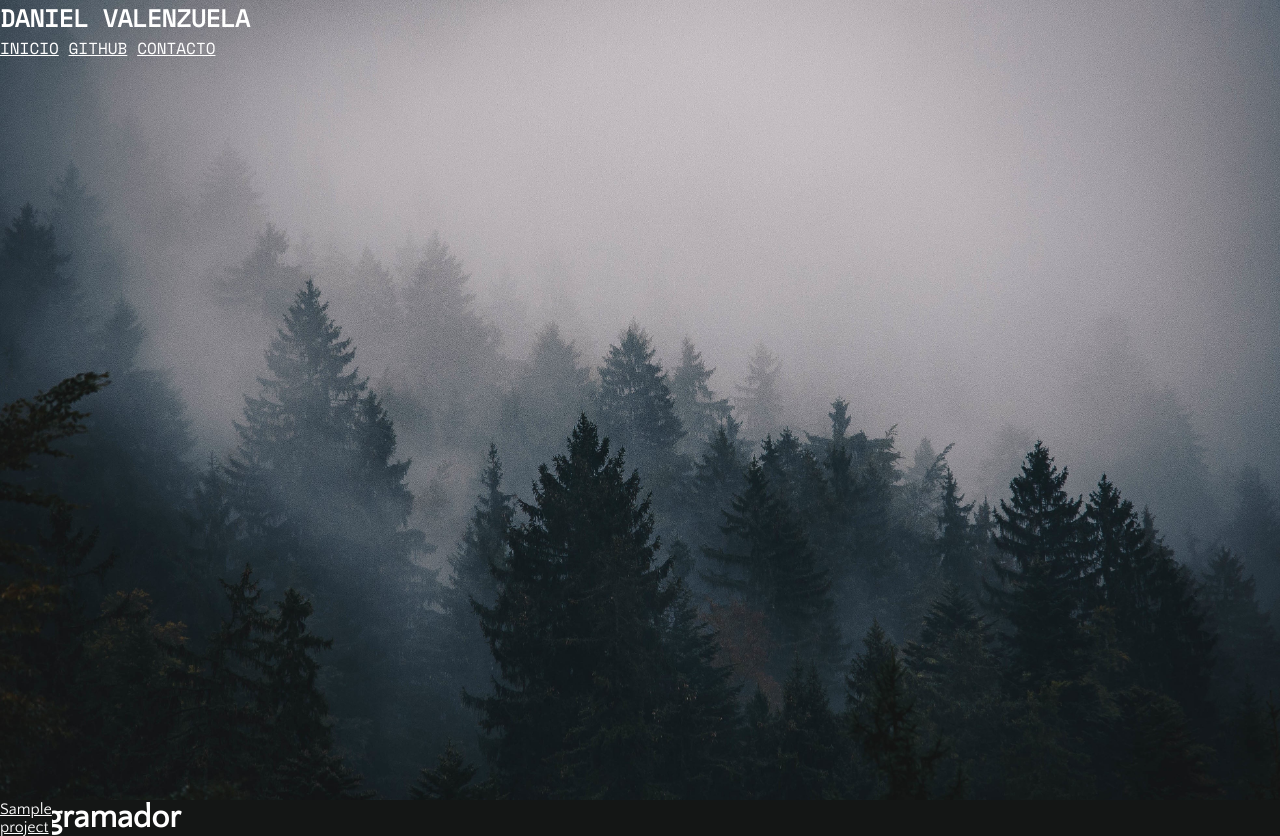
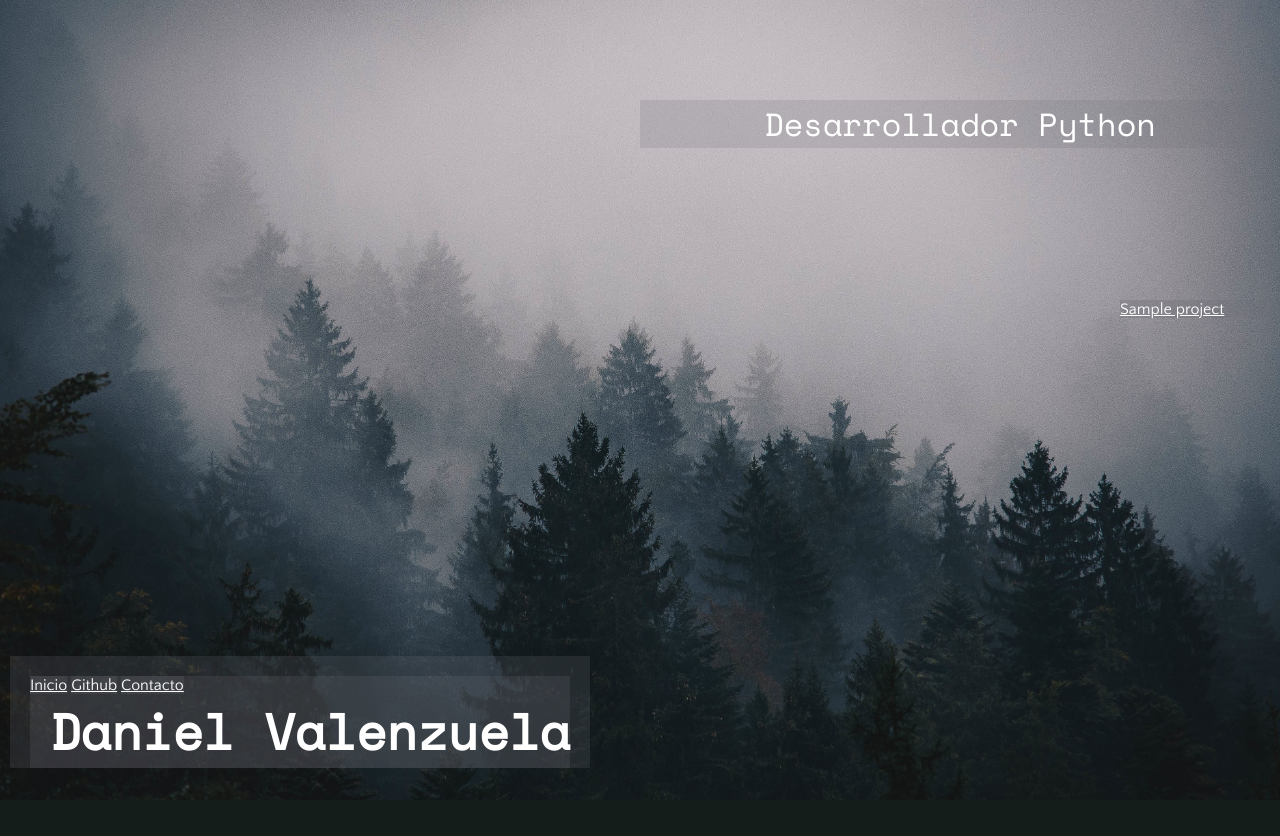
Before and after one commit to DanielVZ96/home, a Django app: template templates/home/home.html in a window 1280 px wide. After the commit the page ends 800 px from the top, so only its background shows below. Run offline with Django 3.2, Linux system fonts and the light colour scheme; the template is opened without the code that fills it: most values are stand-ins (such as "Sample title", 1, 10 or a date in 2020).

Commit message:
added some styling.

```diff
--- a/static/home/home.css
+++ b/static/home/home.css
@@ -2,32 +2,44 @@
     font-family: 'Quattrocento Sans', sans-serif;
     margin: 0 auto;
     color: white;
-    background-color: #141615;
-}
-
-
-.header {
-    background-color: transparent;
-    font-family: 'Space Mono', monospace;
-    text-transform: uppercase;
+    background-color: rgba(109,113,120, 0.2);
 }
 
 .header-container {
     background: url("background.jpg");
-    background-color: inherit;
     background-size: cover;
-    min-height: 100%;
     min-width: 100%;
-    position: absolute;
+    max-height: 100%;
+    position: fixed;
     top: 0;
     bottom: 0;
 }
 
+.header--name-container {
+    position: fixed;
+    left: 10px;
+    top: 82%;
+    padding-left: 20px;
+    padding-right: 20px;
+    padding-top: 20px;
+}
+
 .header--name {
+    font-size: 50px;
+    font-family: 'Space Mono', monospace;
+    padding-left: 20px;
 }
 
 .main {
     position: absolute;
-    top: 100%;
+    left: 50%;
+    width: 50%;
+    top: 100px;
+}
 
+.main--heading {
+    position: fixed;
+    text-align: center;
+    font-family: 'Space Mono', monospace;
+    font-weight: lighter;
 }
--- a/templates/home/home.html
+++ b/templates/home/home.html
@@ -11,16 +11,19 @@
 <body>
     <header class="header">
         <div class="header-container">
-            <h2 class="header header--name">Daniel Valenzuela</h2>
-            <nav class="header header--nav">
-                    <a class="header header--nav header__active" href={% url  'home' %}>Inicio</a>
-                    <a class="header header--nav header__inactive" href="https://github.com/DanielVZ96/">Github</a>
-                    <a class="header header--nav header__inactive" href={% url 'contact' %}>Contacto</a>
-            </nav>
+            <div class="header--name-container">
+                <nav class="header--nav">
+                    <a class="header--nav header__active" href={% url  'home' %}>Inicio</a>
+                    <a class="header--nav header__inactive" href="https://github.com/DanielVZ96/">Github</a>
+                    <a class="header--nav header__inactive" href={% url 'contact' %}>Contacto</a>
+                </nav>
+                <h1 class="header--name">Daniel Valenzuela</h1>
+            </div>
         </div>
     </header>
     <main class="main" role="main">
-        <h1 class="main main--heading">Programador</h1>
+        <h1 class="main main--heading">Desarrollador Python</h1>
+        <div class="main main--about-me"
             <div class="main projects">
                 {% for project in projects %}
                 <div class="main projects--project">
```
